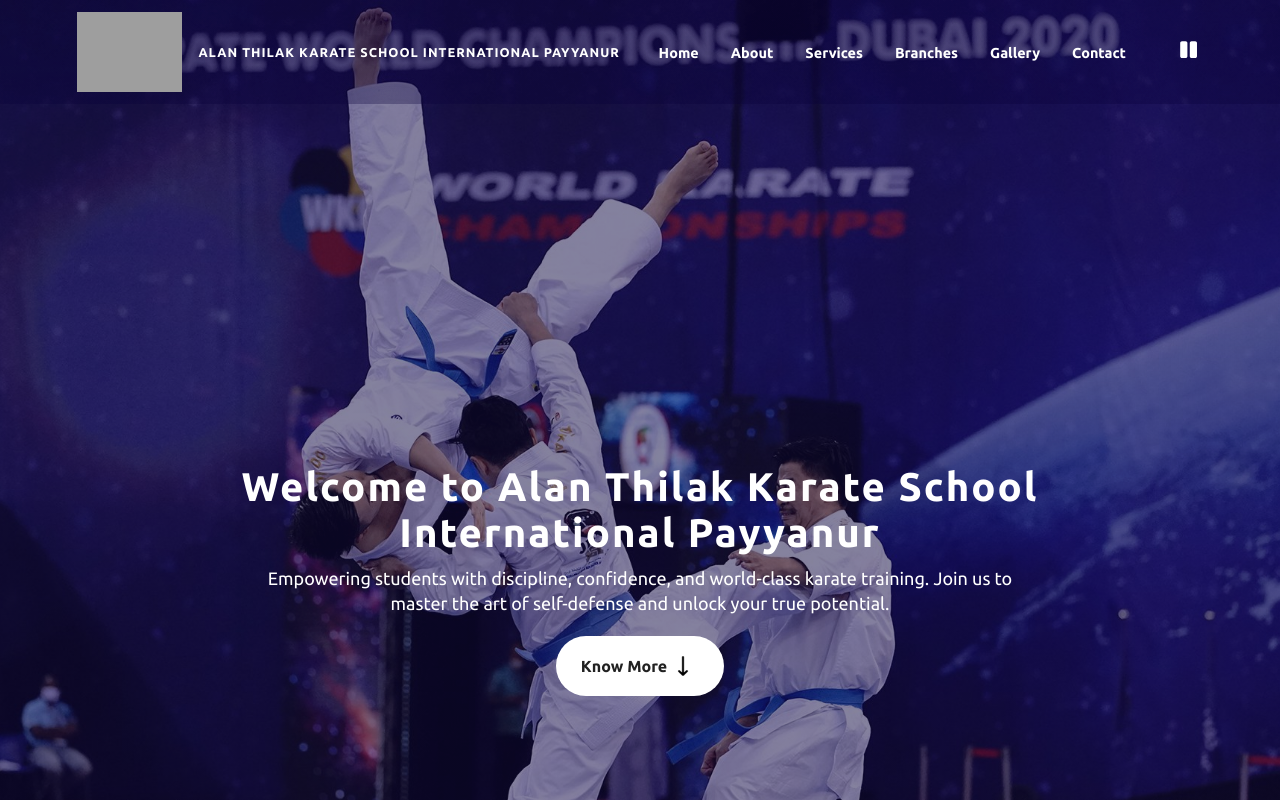
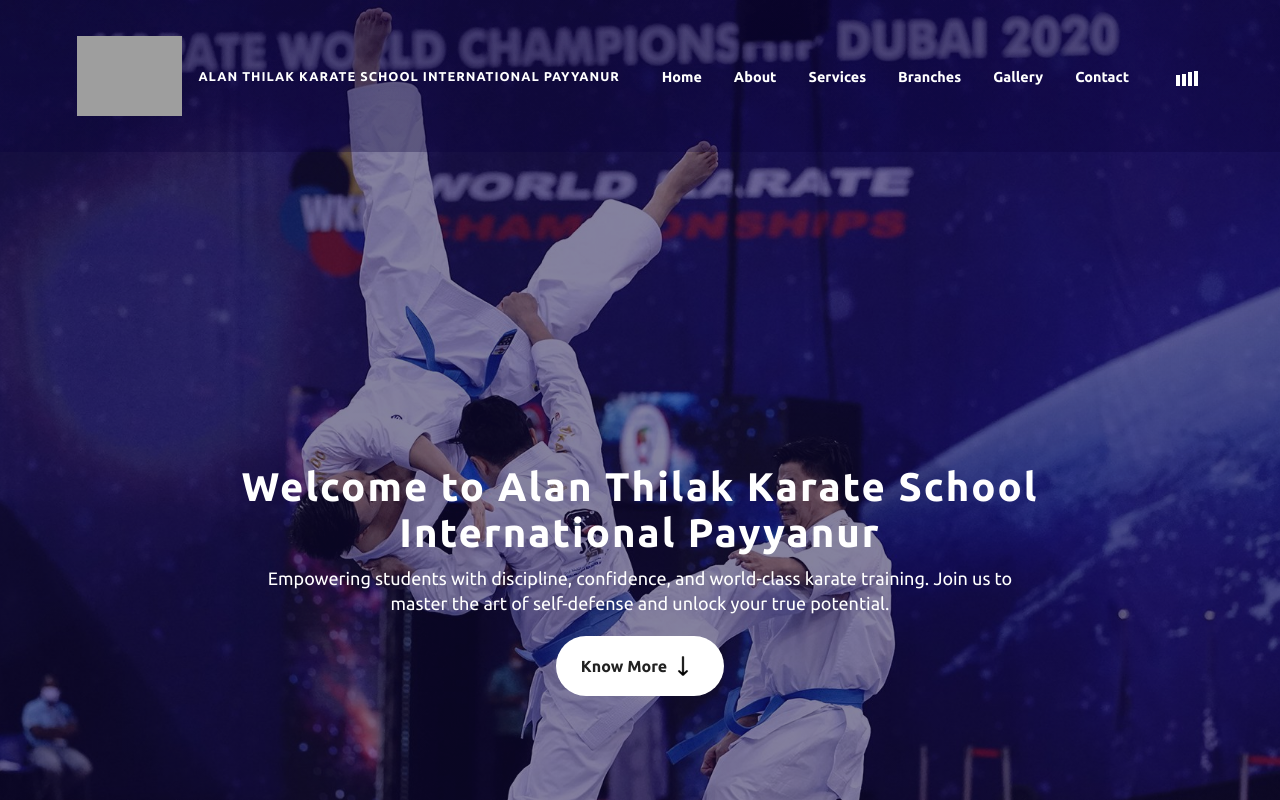
Before and after one commit to Rahul-Sanjeev/AlanThilak-Payyannur, a React (Vite) app in the folder alanthilak/: page / in a window 1280 px wide. Both pictures are taken after a click on the button "Enter the Dojo". Shown: the top 800 px of the page. Built offline with nearby package versions, Linux system fonts and the light colour scheme; grey boxes are pictures that could not be loaded; a web font is replaced by a local one.

Commit message:
Music Icon Indicators Updated

```diff
--- a/alanthilak/src/App.jsx
+++ b/alanthilak/src/App.jsx
@@ -17,7 +17,7 @@ const App = () => {
     const [audioElement, setAudioElement] = useState(null);
 
     const handleUnlock = () => {
-        const audio = new Audio(AudioFile); // Use the imported audio file
+        const audio = new Audio(AudioFile); // Create a single audio instance
         audio.loop = true;
 
         audio.play()
--- a/alanthilak/src/components/Navbar/Navbar.css
+++ b/alanthilak/src/components/Navbar/Navbar.css
@@ -11,9 +11,8 @@ nav {
     align-items: center;
     justify-content: space-between;
     width: 100%;
-    height: 13vh;
+    height: 19vh;
     padding: 0 6%;
-    /* Uses side padding from your container */
     background: linear-gradient(rgba(8, 0, 58, 0.3), rgba(8, 0, 58, 0.3));
     color: #fff;
     position: fixed;
@@ -21,7 +20,7 @@ nav {
     left: 0;
     z-index: 10;
     box-shadow: none;
-        backdrop-filter: none;
+    backdrop-filter: none;
         transition: all 0.3s ease-in-out;
 }
 
@@ -38,6 +37,7 @@ nav.scrolled {
     backdrop-filter: blur(8px);
     box-shadow: 0 4px 30px rgba(0, 0, 0, 0.1);
 }
+
 /* Logo Section */
 .logo-section {
     display: flex;
@@ -46,13 +46,11 @@ nav.scrolled {
     gap: 1rem;
 }
 
-/* Logo image auto-adjusts its height between 40px and 100px */
 .logo {
     height: clamp(40px, 9.9vh, 100px);
     width: auto;
 }
 
-/* Text next to the logo scales with viewport width */
 .logo-section span {
     font-size: clamp(0.8rem, 1vw, 1.2rem);
     letter-spacing: 1px;
@@ -84,38 +82,66 @@ nav>ul>li a:hover {
     color: rgb(239, 84, 84);
 }
 
-/* Music control */
-.music-control {
-    background: none;
-    border: none;
-    color: white;
-    font-size: 1.2rem;
+/* Audio Indicator (acts as toggle control) */
+.audio-indicator-wrapper {
     cursor: pointer;
+    height: 20px;
+        overflow: hidden;
+    }
+
+    .audio-indicator {
+        display: flex;
+        gap: 2px;
+        align-items: center;
     padding: 5px;
-    margin-left: 1rem;
 }
-/* Hide hamburger on desktop */
+
+.indicator-line {
+    width: 4px;
+    height: 10px;
+    background-color: white;
+    animation: pulse 1s infinite;
+    animation-play-state: paused;
+}
+
+.audio-indicator.active .indicator-line {
+    animation-play-state: running;
+}
+
+@keyframes pulse {
+
+    0%,
+    100% {
+        height: 10px;
+    }
+
+    50% {
+        height: 20px;
+    }
+}
+/* Hamburger (Mobile) */
 .hamburger {
     display: none;
 }
 
+/* Nav Controls Container */
+.nav-controls {
+    display: flex;
+    align-items: center;
+}
 /* ---------------- Mobile Styles ---------------- */
 @media screen and (max-width: 768px) {
-
-    /* Change nav layout for mobile */
     nav {
         flex-direction: column;
         height: auto;
         padding: 10px 6%;
     }
 
-    /* Adjust logo section to keep logo on left and hamburger on right */
     .logo-section {
         width: 100%;
         justify-content: space-between;
     }
 
-    /* Show hamburger icon on mobile */
     .hamburger {
         display: flex;
         flex-direction: column;
@@ -133,7 +159,6 @@ nav>ul>li a:hover {
         transition: all 0.3s ease;
     }
 
-    /* Animate hamburger into a cross when open */
     .hamburger .bar.open:nth-child(1) {
         transform: translateY(10px) rotate(45deg);
     }
@@ -155,10 +180,8 @@ nav>ul>li a:hover {
         padding: 10px 0;
         margin-top: 10px;
         display: none;
-        /* hidden by default */
     }
 
-    /* Show mobile menu when hamburger is active */
     nav>ul.open {
         display: flex;
     }
@@ -166,7 +189,5 @@ nav>ul>li a:hover {
     nav>ul>li {
         margin: 10px 0;
     }
-.music-control {
-    margin: 10px 0;
+
 }
-}
--- a/alanthilak/src/components/Navbar/Navbar.jsx
+++ b/alanthilak/src/components/Navbar/Navbar.jsx
@@ -2,21 +2,20 @@ import React, { useEffect, useRef, useState } from 'react';
 import { Link } from 'react-scroll';
 import './Navbar.css';
 import Logo from '../../assets/ATKSI-Logo.svg';
-import { FaPlay, FaPause } from 'react-icons/fa';
-import AudioFile from '../../assets/Audio/ATKSI-Audio.mp3';
 
 const Navbar = ({ audioElement }) => {
     const [isOpen, setIsOpen] = useState(false);
     const [showNavbar, setShowNavbar] = useState(true);
     const [isScrolled, setIsScrolled] = useState(false);
     const lastScrollY = useRef(0);
-
     const [isAudioPlaying, setIsAudioPlaying] = useState(true);
 
     const toggleMenu = () => setIsOpen(!isOpen);
     const closeMenu = () => setIsOpen(false);
 
+    // Toggle audio play/pause using the indicator as control.
     const toggleAudio = () => {
+        if (!audioElement) return; // ensure audioElement is defined
         if (isAudioPlaying) {
             audioElement.pause();
         } else {
@@ -25,7 +24,7 @@ const Navbar = ({ audioElement }) => {
         setIsAudioPlaying(!isAudioPlaying);
     };
 
-    // Hide navbar on scroll down, show on scroll up
+    // Hide navbar on scroll down, show on scroll up.
     useEffect(() => {
         const handleScroll = () => {
             const heroHeight = window.innerHeight;
@@ -41,10 +40,8 @@ const Navbar = ({ audioElement }) => {
         return () => window.removeEventListener('scroll', handleScroll);
     }, []);
 
-
     return (
         <nav className={`container ${showNavbar ? 'nav-show' : 'nav-hide'} ${isScrolled ? 'scrolled' : ''}`}>
-            <audio src={AudioFile} loop autoPlay muted />
             <div className="logo-section">
                 <img className="logo" src={Logo} alt="atksi-logo" />
                 <span>
@@ -135,12 +132,19 @@ const Navbar = ({ audioElement }) => {
                         Contact
                     </Link>
                 </li>
-                <li>
-                    <button onClick={toggleAudio} className="music-control">
-                        {isAudioPlaying ? <FaPause /> : <FaPlay />}
-                    </button>
-                </li>
             </ul>
+            {/* Moved audio indicator outside of the nav-links list */}
+            <div className="audio-indicator-wrapper" onClick={toggleAudio}>
+                <div className={`audio-indicator ${isAudioPlaying ? 'active' : ''}`}>
+                    {[1, 2, 3, 4].map((bar, i) => (
+                        <div
+                            key={i}
+                            className="indicator-line"
+                            style={{ animationDelay: `${i * 0.1}s` }}
+                        />
+                    ))}
+                </div>
+            </div>
         </nav>
     );
 };
```
